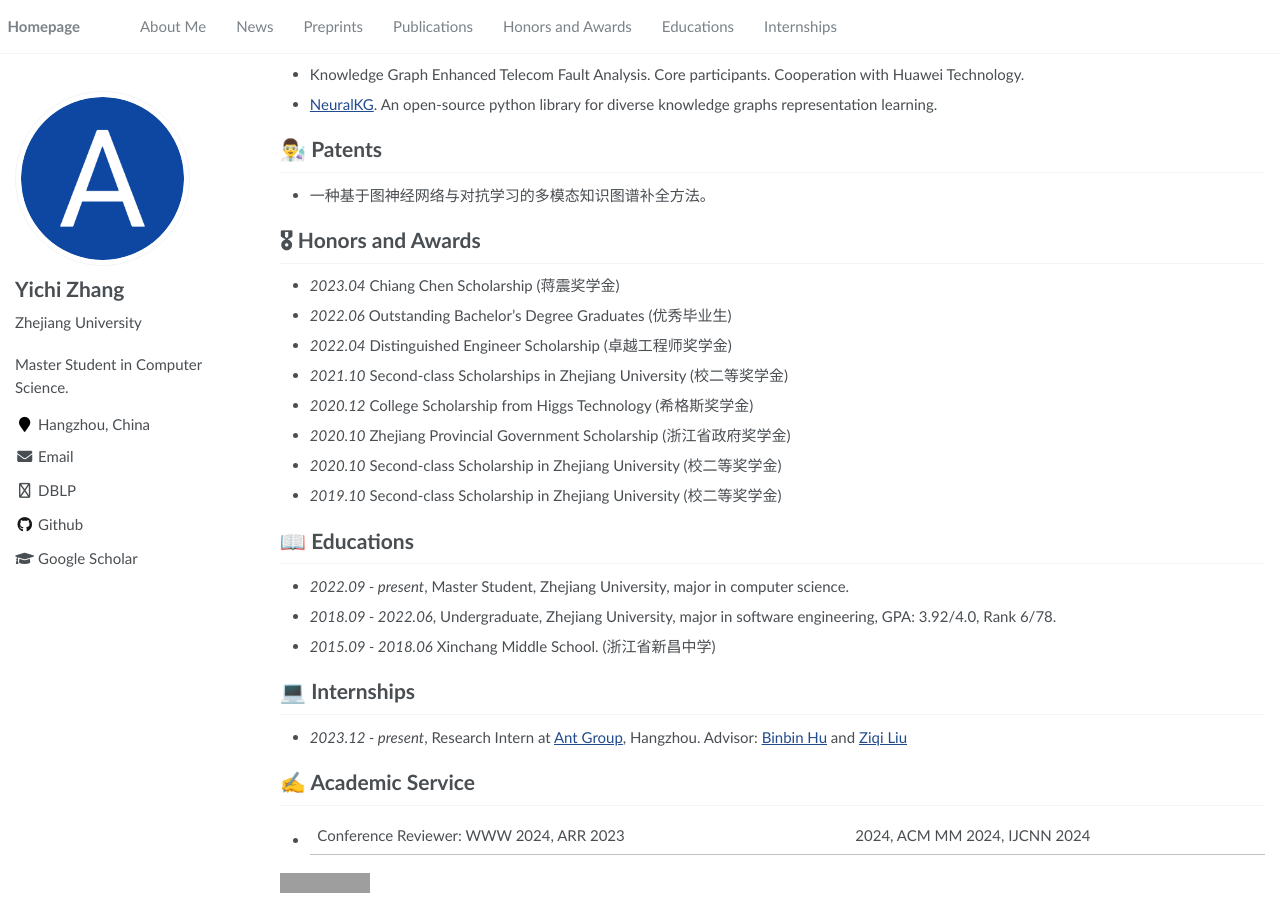
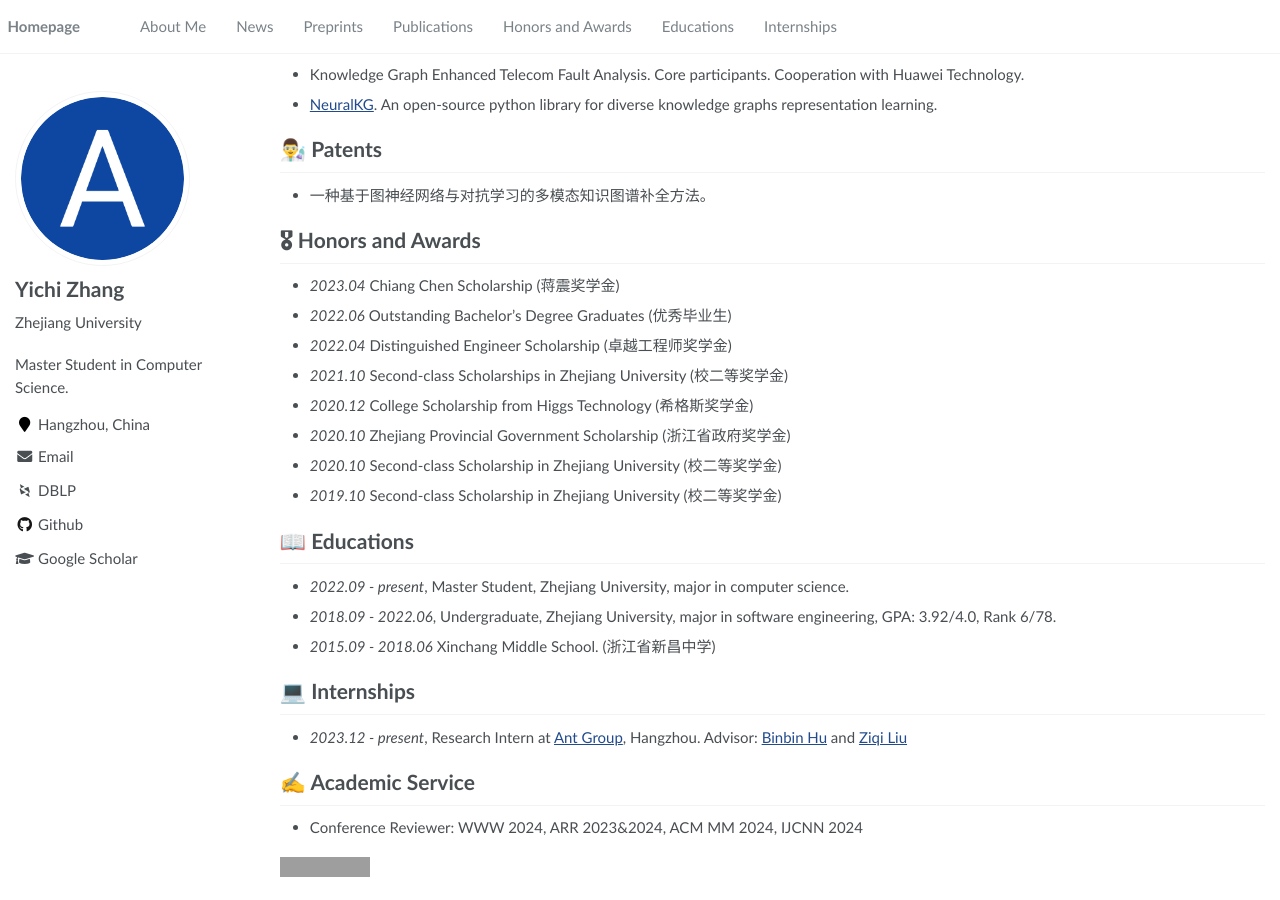
Before and after one commit to Zhang-Each/CV, a Jekyll site: the page built from _pages/about.md, in a window 1280 px wide and 900 px high, scrolled down 2822 px. Built offline with Jekyll 4.4.1, drawn with Linux system fonts in a browser that asks for light colours; nearby versions of some CDN libraries; some web fonts are replaced; library files that are not in the unit come from our copies; grey boxes are pictures that could not be loaded.

Commit message:
update information

```diff
--- a/_pages/about.md
+++ b/_pages/about.md
@@ -159,10 +159,6 @@ Zhuo Chen, Yichi Zhang, Yin Fang, Yuxia Geng, Lingbing Guo, Xiang Chen, Qian Li,
 - *2023.12 - present*, Research Intern at [Ant Group](https://www.antgroup.com/), Hangzhou. Advisor: [Binbin Hu](https://scholar.google.com/citations?user=a70Jt9oAAAAJ&hl=zh-CN&oi=ao) and [Ziqi Liu](https://scholar.google.com/citations?hl=zh-CN&user=4NYzqlcAAAAJ&view_op=list_works&sortby=pubdate)
 
 # ✍️ Academic Service
-- Conference Reviewer: WWW 2024, ARR 2023|2024, ACM MM 2024, IJCNN 2024
-
-
-
-
+- Conference Reviewer: WWW 2024, ARR 2023&2024, ACM MM 2024, IJCNN 2024
 
 <a href="https://info.flagcounter.com/YCFC"><img src="https://s11.flagcounter.com/mini/YCFC/bg_FFFFFF/txt_000000/border_CCCCCC/flags_0/" alt="Flag Counter" border="0"></a>
--- a/assets/css/academicons.css
+++ b/assets/css/academicons.css
@@ -6,11 +6,11 @@
  */
 @font-face {
     font-family: 'Academicons';
-    src:url('../fonts/fa-regular-400.eot?v=1.8.0');
-    src:url('../fonts/fa-regular-400.eot?v=1.8.0') format('embedded-opentype'),
-        url('../fonts/fa-regular-400.ttf?v=1.8.0') format('truetype'),
-        url('../fonts/fa-regular-400.woff?v=1.8.0') format('woff'),
-        url('../fonts/fa-regular-400.svg?v=1.8.0#academicons') format('svg');
+    src:url('../fonts/academicons.eot?v=1.8.0');
+    src:url('../fonts/academicons.eot?v=1.8.0') format('embedded-opentype'),
+        url('../fonts/academicons.ttf?v=1.8.0') format('truetype'),
+        url('../fonts/academicons.woff?v=1.8.0') format('woff'),
+        url('../fonts/academicons.svg?v=1.8.0#academicons') format('svg');
     font-weight: normal;
     font-style: normal;
 }
@@ -266,7 +266,7 @@
   margin-left: .3em;
 }
 /*
- *  Repeat of the FontAwesome style classes to prevent override if fa-regular-400.css
+ *  Repeat of the FontAwesome style classes to prevent override if academicons.css
  *  is called after font-awesome.css.
  */
 .fa-lg {
```
Also changed, not shown: assets/css/academicons.min.css.
